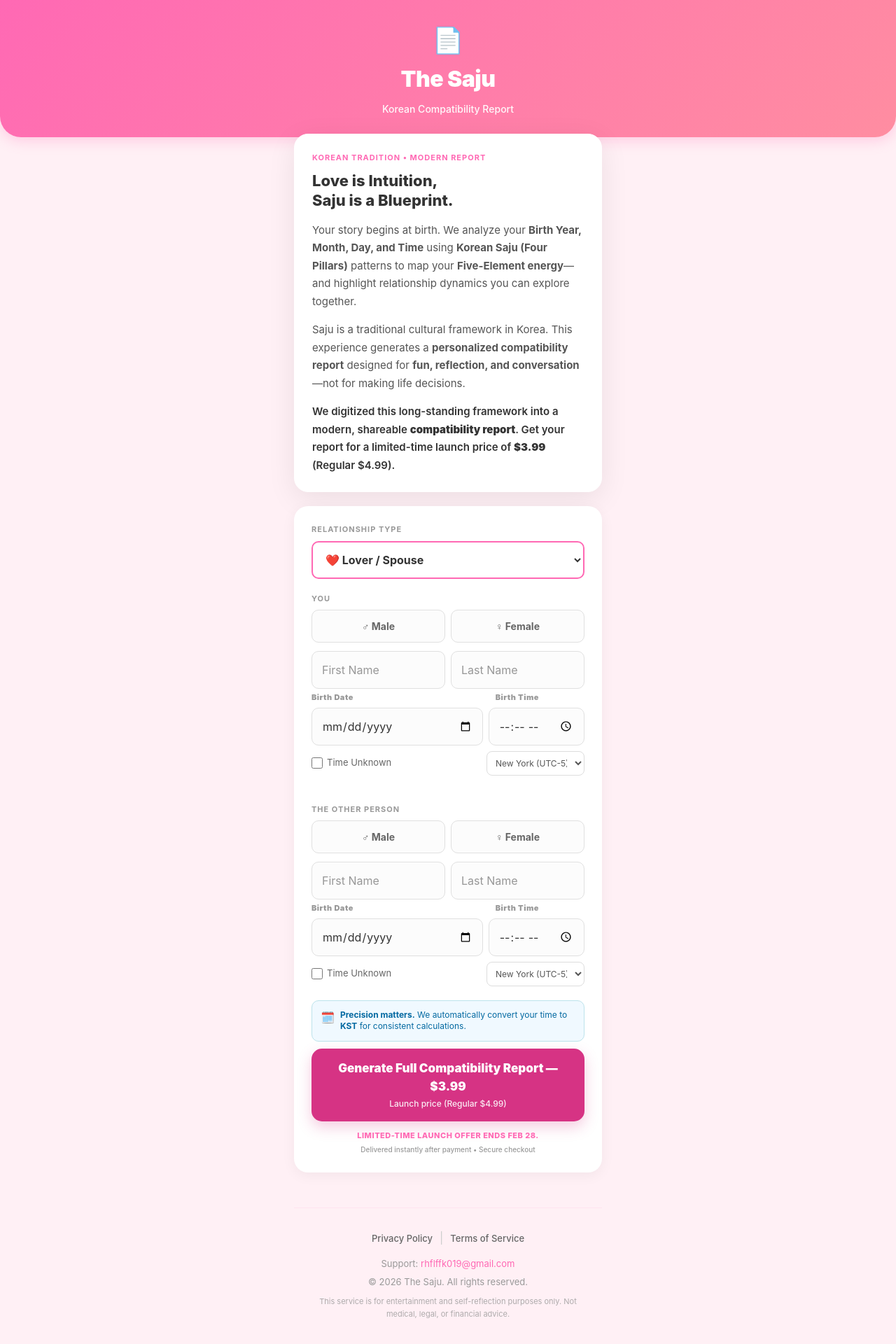
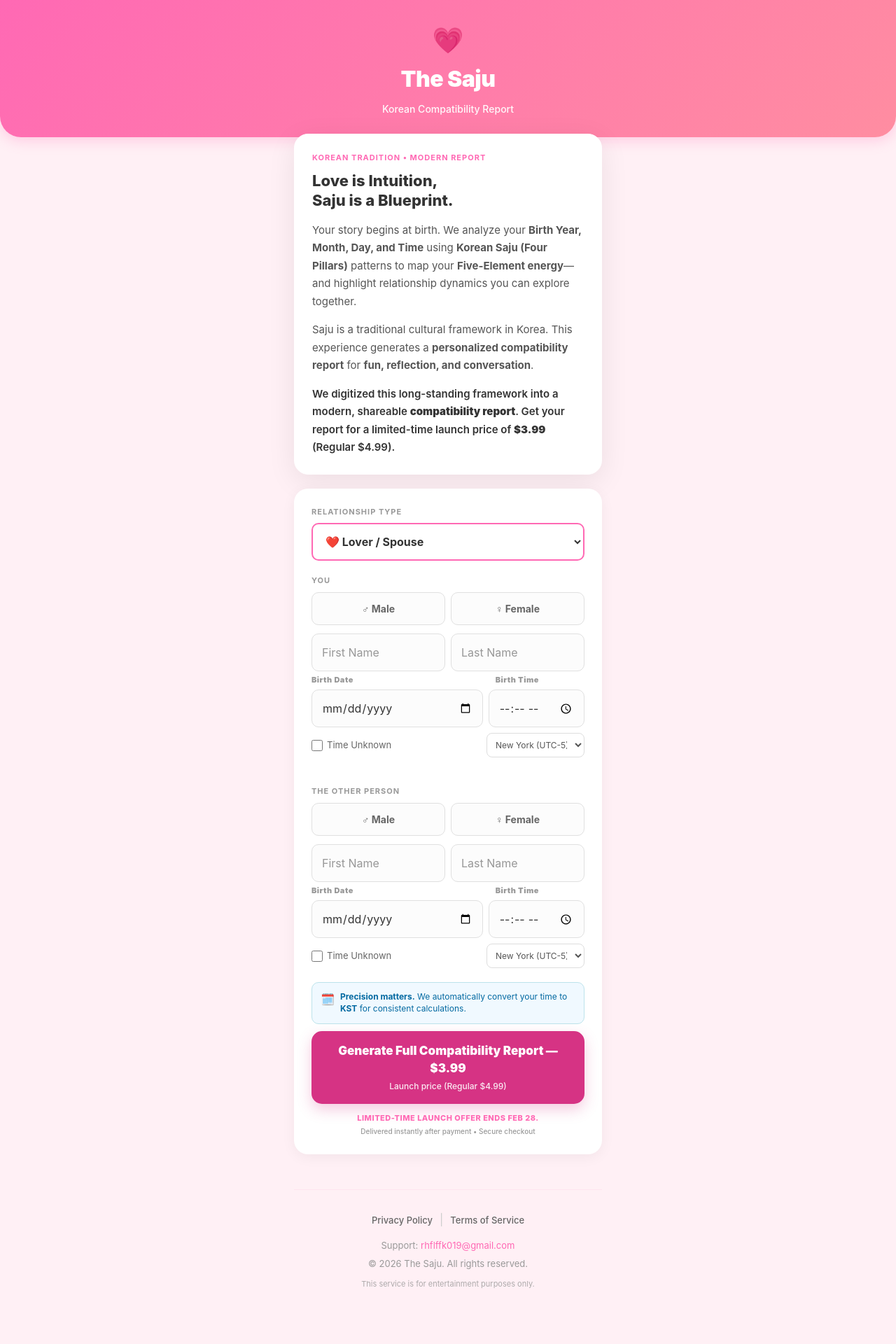
Before and after one commit to rhflffk019-hue/my-saju-app-2026, a Next.js app: page / in a window 1280 px wide. Shown: the top 1920 px of the page at 70% size. Built offline with nearby package versions, Linux system fonts and the light colour scheme.

Commit message:
text fix2

```diff
--- a/app/page.tsx
+++ b/app/page.tsx
@@ -201,7 +201,7 @@ const handlePaymentClick = async () => {
 
       {/* Header */}
       <div style={{ background: 'linear-gradient(135deg, #ff69b4, #ff8da1)', padding: '30px 20px', textAlign: 'center', color: 'white', borderRadius: '0 0 30px 30px', boxShadow: '0 4px 20px rgba(255,105,180,0.3)' }}>
-        <div style={{ fontSize: '36px', marginBottom: '5px' }}>📄</div>
+        <div style={{ fontSize: '36px', marginBottom: '5px' }}>💗</div>
         <h1 style={{ margin: 0, fontSize: '32px', fontWeight: '900', letterSpacing: '-0.5px' }}>The Saju</h1>
         <p style={{ margin: '8px 0 0', fontSize: '14px', opacity: 0.95, fontWeight: '500' }}>Korean Compatibility Report</p>
       </div>
@@ -221,7 +221,7 @@ const handlePaymentClick = async () => {
                   Your story begins at birth. We analyze your <b>Birth Year, Month, Day, and Time</b> using <b>Korean Saju (Four Pillars)</b> patterns to map your <b>Five-Element energy</b>—and highlight relationship dynamics you can explore together.
                 </p>
                 <p style={{ marginBottom: '15px' }}>
-                  Saju is a traditional cultural framework in Korea. This experience generates a <b>personalized compatibility report</b> designed for <b>fun, reflection, and conversation</b>—not for making life decisions.
+                  Saju is a traditional cultural framework in Korea. This experience generates a <b>personalized compatibility report</b> for <b>fun, reflection, and conversation</b>.
                 </p>
                 <p style={{ margin: 0, fontWeight:'600', color:'#333' }}>
                   We digitized this long-standing framework into a modern, shareable <b>compatibility report</b>. Get your report for a limited-time launch price of <b>$3.99</b> (Regular $4.99).
@@ -344,7 +344,7 @@ const handlePaymentClick = async () => {
             <p style={{ margin: '5px 0' }}>Support: <a href="mailto:rhflffk019@gmail.com" style={{ color: '#ff69b4', textDecoration: 'none' }}>rhflffk019@gmail.com</a></p>
             <p style={{ margin: '5px 0' }}>© 2026 The Saju. All rights reserved.</p>
             <p style={{ fontSize: '11px', marginTop: '10px', opacity: 0.8 }}>
-              This service is for entertainment and self-reflection purposes only. Not medical, legal, or financial advice.
+              This service is for entertainment purposes only.
             </p>
           </div>
         </footer>
```
